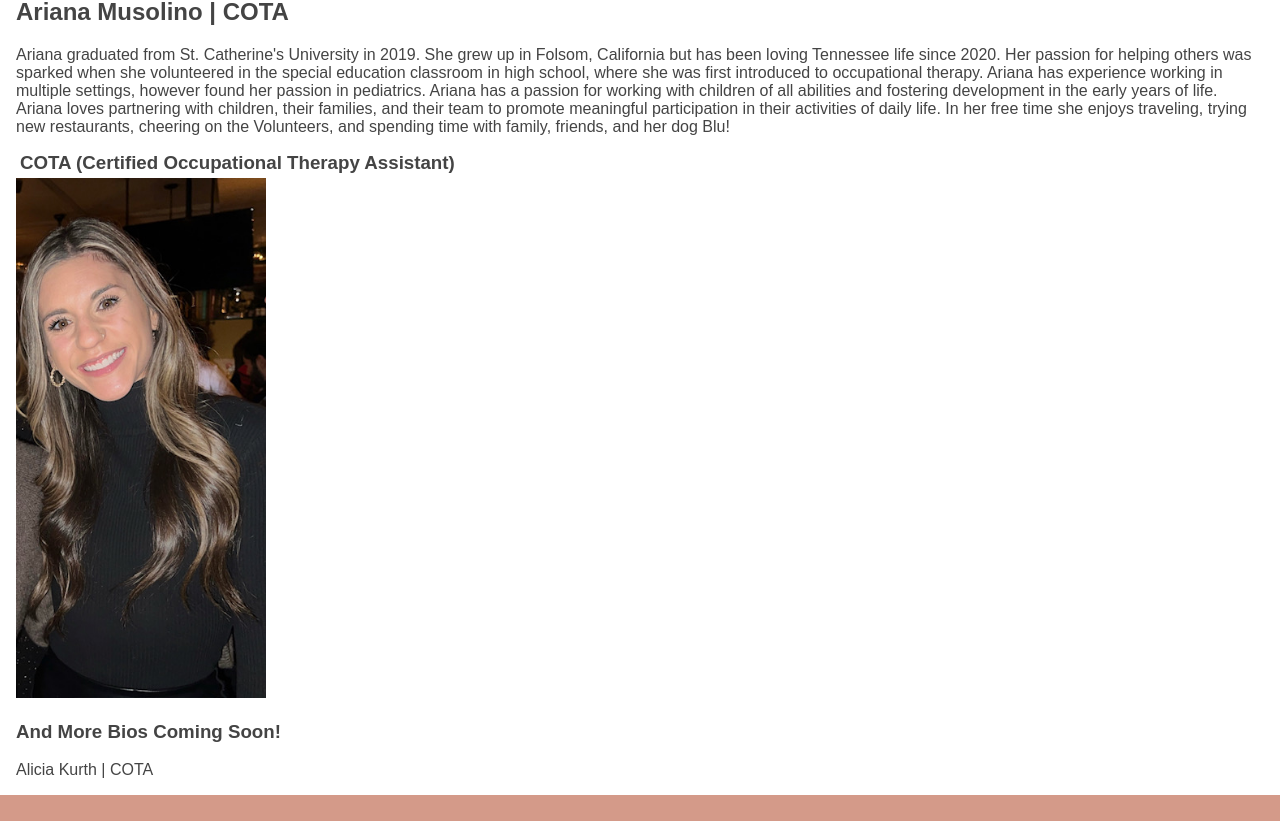
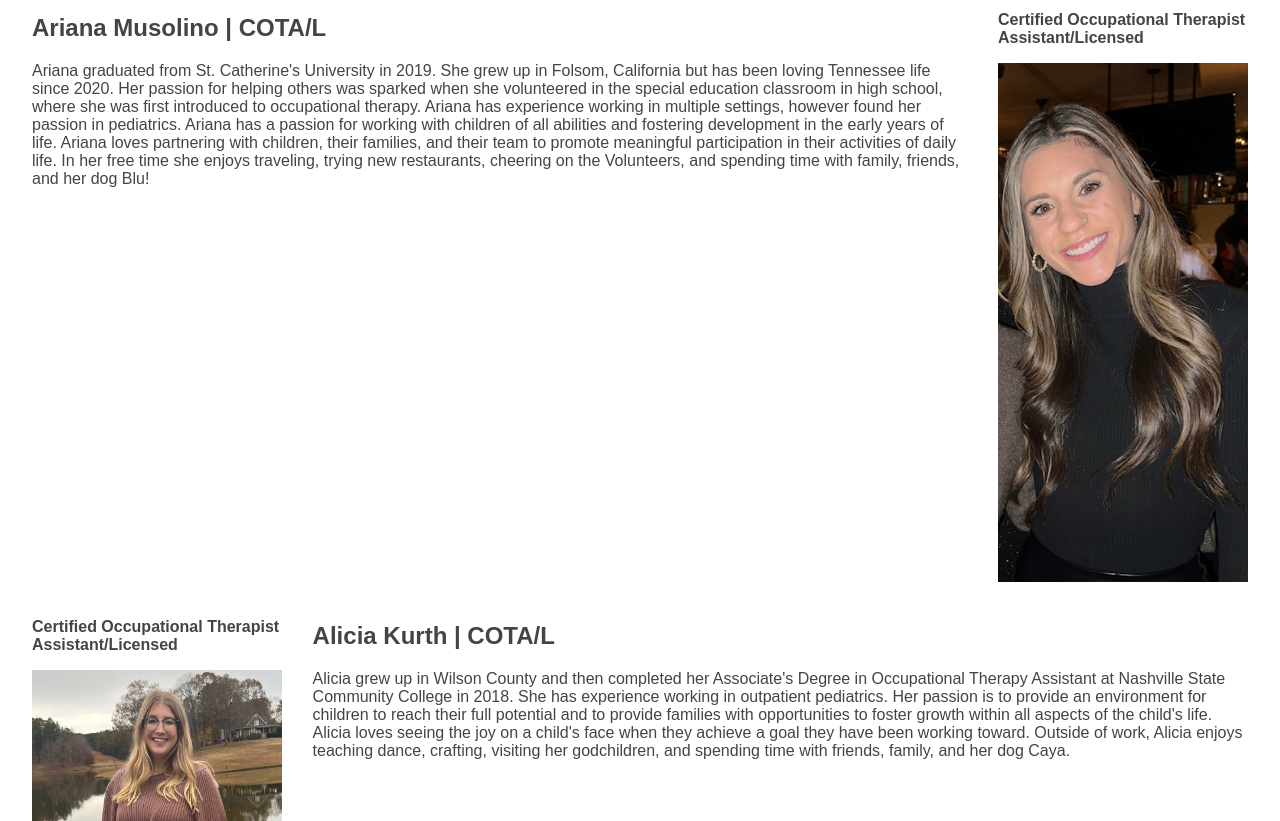
Before and after one commit to brunojoey/thrive-therapy, a React (Create React App) app: page /about in a window 1280 px wide. Shown: the part 3219-4040 px from the top of the page. Built offline with nearby package versions, Linux system fonts and the light colour scheme.

Commit message:
Added ALicia to the staff and fixed CSS for both her and Ariana. Also added new styling for the contact

```diff
--- a/src/pages/About.js
+++ b/src/pages/About.js
@@ -3,7 +3,8 @@ import alyssaPhoto from "../assets/owner-files/IMG_6337.jpg";
 import jordanPhoto from "../assets/owner-files/IMG_4068.jpg";
 import maggiePhoto from "../assets/owner-files/Headshot.PNG";
 import kayleePhoto from "../assets/owner-files/2022-11-13_01-34-31_030.jpeg"
-import arianaPhoto from "../assets/owner-files/IMG_2299.jpg"
+import arianaPhoto from "../assets/owner-files/IMG_2299.jpg";
+import aliciaPhoto from "../assets/owner-files/AliciaBioPhoto.jpg";
 import drawing from "../assets/stock-photos/erika-fletcher-YfNWGrQI3a4-unsplash.jpg"
 
 const About = () => {
@@ -192,7 +193,7 @@ const About = () => {
           </div>
           <div className="about-staff-ariana">
             <div>
-              <h2>Ariana Musolino | COTA</h2>
+              <h2>Ariana Musolino | COTA/L</h2>
               <p>
                 Ariana graduated from St. Catherine's University in 2019. She grew up
                 in Folsom, California but has been loving Tennessee life since 2020.
@@ -208,14 +209,33 @@ const About = () => {
               </p>
             </div>
             <div>
-              <h3 style={{ margin: ".25rem" }}>COTA (Certified Occupational Therapy Assistant)</h3>
+              <h3>Certified Occupational Therapist Assistant/Licensed</h3>
               <img src={arianaPhoto} alt="Ariana Musolino" width="250" />
             </div>
           </div>
-          <div className="about-staff-coming-soon">
+          <div className="about-staff-alicia">
+            <div>
+              <h3>Certified Occupational Therapist Assistant/Licensed</h3>
+              <img src={aliciaPhoto} alt="Alicia Kurth" width="250" />
+            </div>
+            <div>
+              <h2>Alicia Kurth | COTA/L</h2>
+              <p>
+              Alicia grew up in Wilson County and then completed her Associate's Degree in
+              Occupational Therapy Assistant at Nashville State Community College in 2018. She
+              has experience working in outpatient pediatrics. Her passion is to provide an
+              environment for children to reach their full potential and to provide families
+              with opportunities to foster growth within all aspects of the child's life.
+              Alicia loves seeing the joy on a child's face when they achieve a goal they
+              have been working toward. Outside of work, Alicia enjoys teaching dance, crafting,
+              visiting her godchildren, and spending time with friends, family, and her dog Caya.
+              </p>
+            </div>
+          </div>
+          {/* <div className="about-staff-coming-soon">
             <h3>And More Bios Coming Soon!</h3>
             <li>Alicia Kurth | COTA</li>
-          </div>
+          </div> */}
         </section>
       </div>
     </div>
--- a/src/pages/Contact.js
+++ b/src/pages/Contact.js
@@ -18,7 +18,7 @@ const Contact = () => {
           </div>
           <div className="contact-square">
             <FontAwesomeIcon icon={faEnvelope} className="contact-fa"/>
-            <p>E-mail: admin@thrivepediatrictherapy.org</p>
+            <p>E-Mail: admin@thrivepediatrictherapy.org</p>
           </div>
           <div className="contact-square">
             <FontAwesomeIcon icon={faFax} className="contact-fa"/>
--- a/src/pages/index.scss
+++ b/src/pages/index.scss
@@ -148,6 +148,7 @@
 
 .owner {
   text-align: center;
+
   > img {
     border-radius: 5px;
     border: 5px solid $color-lightOrange;
@@ -280,6 +281,37 @@
       margin: 1rem;
     }
 
+    &-ariana {
+      display: grid;
+      grid-template-columns: 12fr 3fr;
+      column-gap: 3ch;
+      text-align: left;
+      justify-items: center;
+      margin: 1rem;
+
+      > div > h3 {
+        display: flex;
+        justify-content: flex-end;
+        font-size: 100%;
+      }
+    }
+
+    &-alicia {
+      display: grid;
+      grid-template-columns: 3fr 10fr;
+      text-align: left;
+      justify-items: center;
+      margin: 1rem;
+
+      > div > h3 {
+        display: flex;
+        justify-content: flex-end;
+        font-size: 100%;
+      }
+
+    }
+
+
     &-coming-soon {
       > li {
         list-style: none;
@@ -396,13 +428,27 @@
       justify-items: space-between;
 
       > input {
-        width: 35%;
+        width: 40%;
         margin-bottom: 1rem;
+        outline: none;
+        transition: 0.1s ease;
+
+        &:focus {
+          border: 3px solid $color-lightTeal;
+          border-radius: 3px;
+        }
       }
 
       > textarea {
-        width: 35%;
+        width: 40%;
         margin-bottom: 1rem;
+        outline: none;
+        transition: 0.1s ease;
+
+        &:focus {
+          border: 3px solid $color-lightTeal;
+          border-radius: 3px;
+        }
       }
     }
   }
@@ -410,7 +456,7 @@
   &-button {
     color: $color-white;
     background-color: $color-lightTeal;
-    width: 20%;
+    width: 30%;
     padding: 0.25rem;
     font-weight: bold;
     border: none;
@@ -419,7 +465,7 @@
 
     &:hover {
       box-shadow: 4px 4px 8px #555;
-      transform: translateY(-0.25rem);
+      transform: translateY(-0.10rem);
     }
   }
 }
@@ -636,6 +682,7 @@
       padding: 1rem;
       width: inherit;
     }
+
     &-staff {
       > h2 {
         width: 100%;
@@ -681,6 +728,25 @@
       }
 
       &-kaylee {
+        display: flex;
+        flex-direction: column;
+
+        > div > h3 {
+          text-align: center;
+        }
+        > div > h2 {
+          text-align: center;
+          font-size: 1.3rem;
+          font-weight: bold;
+        }
+
+        > div > img {
+          display: flex;
+          margin: 0 auto;
+        }
+      }
+
+      &-alicia {
         display: flex;
         flex-direction: column;
 
```
Also changed, not shown: src/assets/owner-files/AliciaBioPhoto.jpg (added), src/styles/mixins.scss (line endings or trailing spaces).
